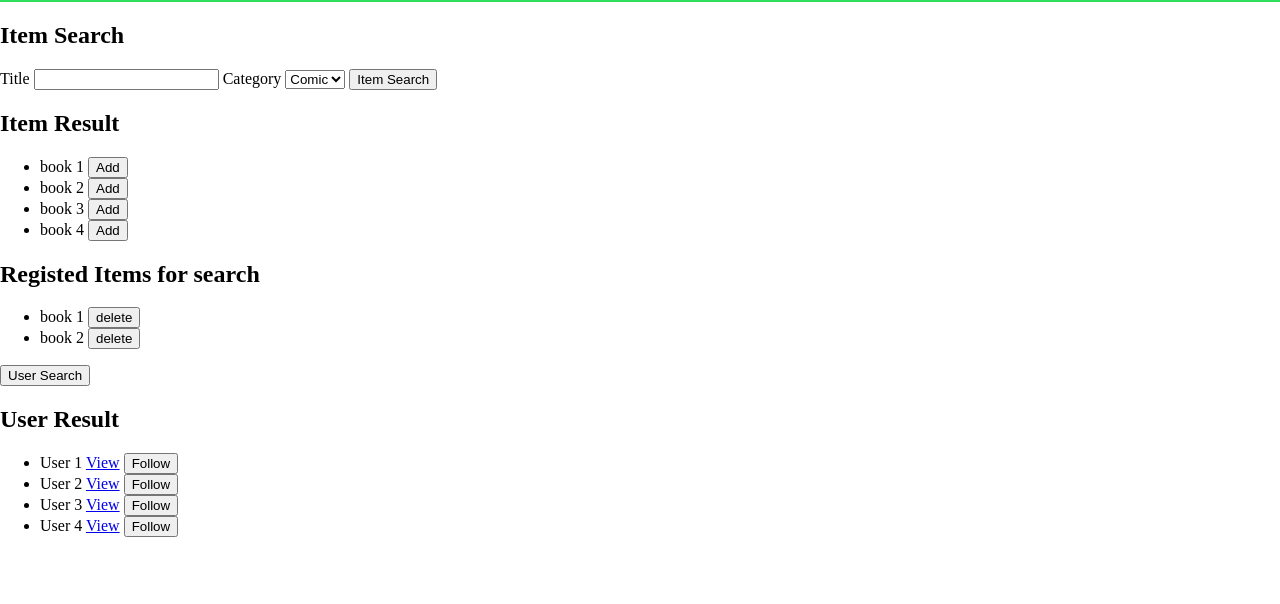
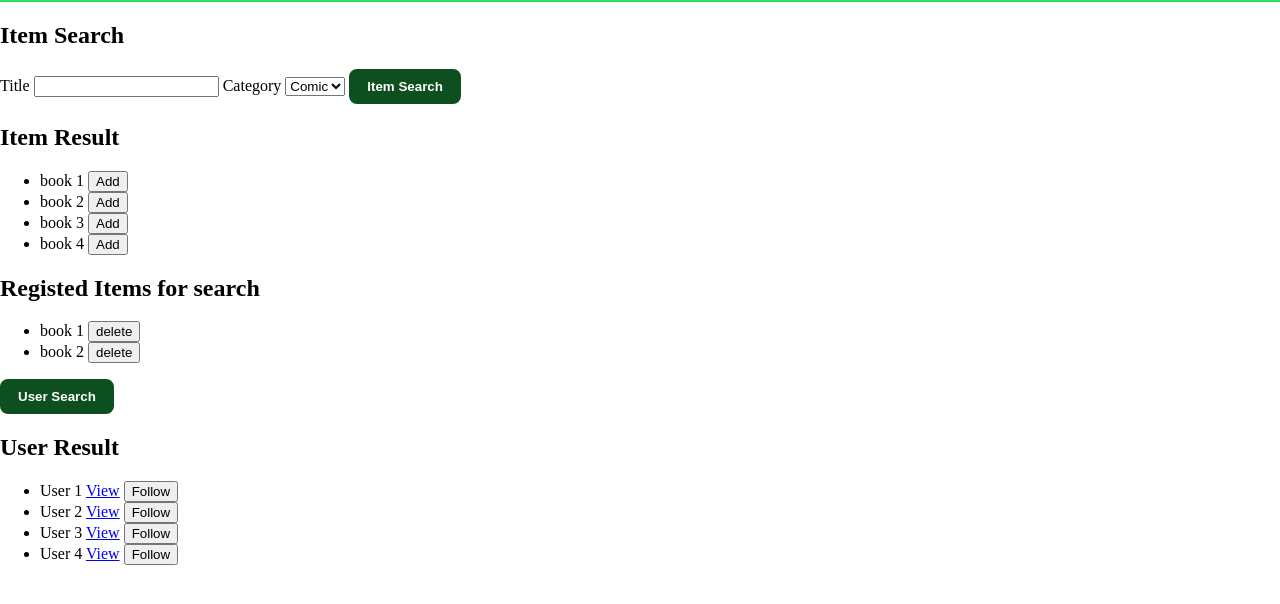
Before and after one commit to SOunit/book_link_html, a plain HTML site: page index.html in a window 1280 px wide. Shown: the part 34-638 px from the top of the page. Drawn offline with Linux system fonts and the light colour scheme.

Commit message:
add style to button

```diff
--- a/index.html
+++ b/index.html
@@ -42,7 +42,7 @@
               <option value="2">Novel</option>
               <option value="3">Movie</option>
             </select>
-            <button>Item Search</button>
+            <button class="button">Item Search</button>
           </form>
         </section>
         <section>
@@ -79,7 +79,7 @@
             </li>
           </ul>
           <form action="">
-            <button>User Search</button>
+            <button class="button">User Search</button>
           </form>
         </section>
         <section>
--- a/shared.css
+++ b/shared.css
@@ -5,6 +5,27 @@
 body {
   padding: 0;
   margin: 0;
+}
+
+.button {
+  border: none;
+  padding: 8px 16px;
+  color: #fff;
+  background-color: #0e4f1f;
+  border: 2px solid #0e4f1f;
+  border-radius: 8px;
+  font-weight: bold;
+  cursor: pointer;
+}
+
+.button:hover,
+.button:active {
+  color: #0e4f1f;
+  background-color: #fff;
+}
+
+.button:focus {
+  outline: none;
 }
 
 .main-header {
```
